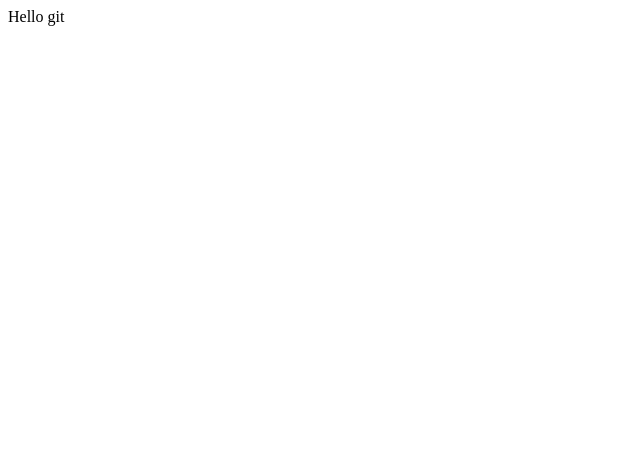
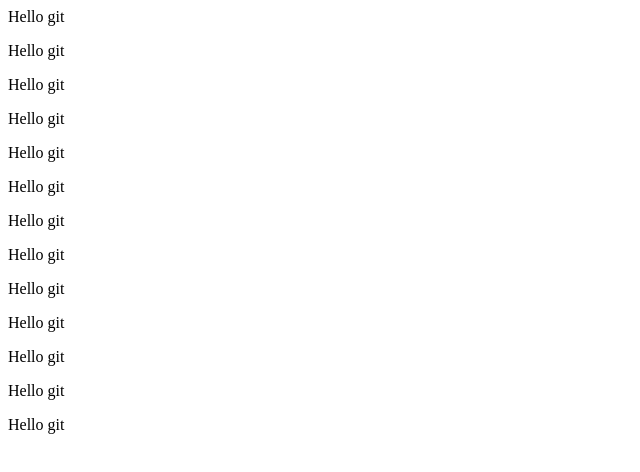
Before and after one commit to pratapaapthitech/MultiBranches, a plain HTML site: page hello.html in a window 1280 px wide. Shown: the whole page, without its empty margins (0-640 px from the left). Drawn offline with Linux system fonts and the light colour scheme.

Commit message:
Add more p tags

```diff
--- a/hello.html
+++ b/hello.html
@@ -1,3 +1,15 @@
 <html>
 <p>Hello git</p>
+<p>Hello git</p>
+<p>Hello git</p>
+<p>Hello git</p>
+<p>Hello git</p>
+<p>Hello git</p>
+<p>Hello git</p>
+<p>Hello git</p>
+<p>Hello git</p>
+<p>Hello git</p>
+<p>Hello git</p>
+<p>Hello git</p>
+<p>Hello git</p>
 </html>
```
